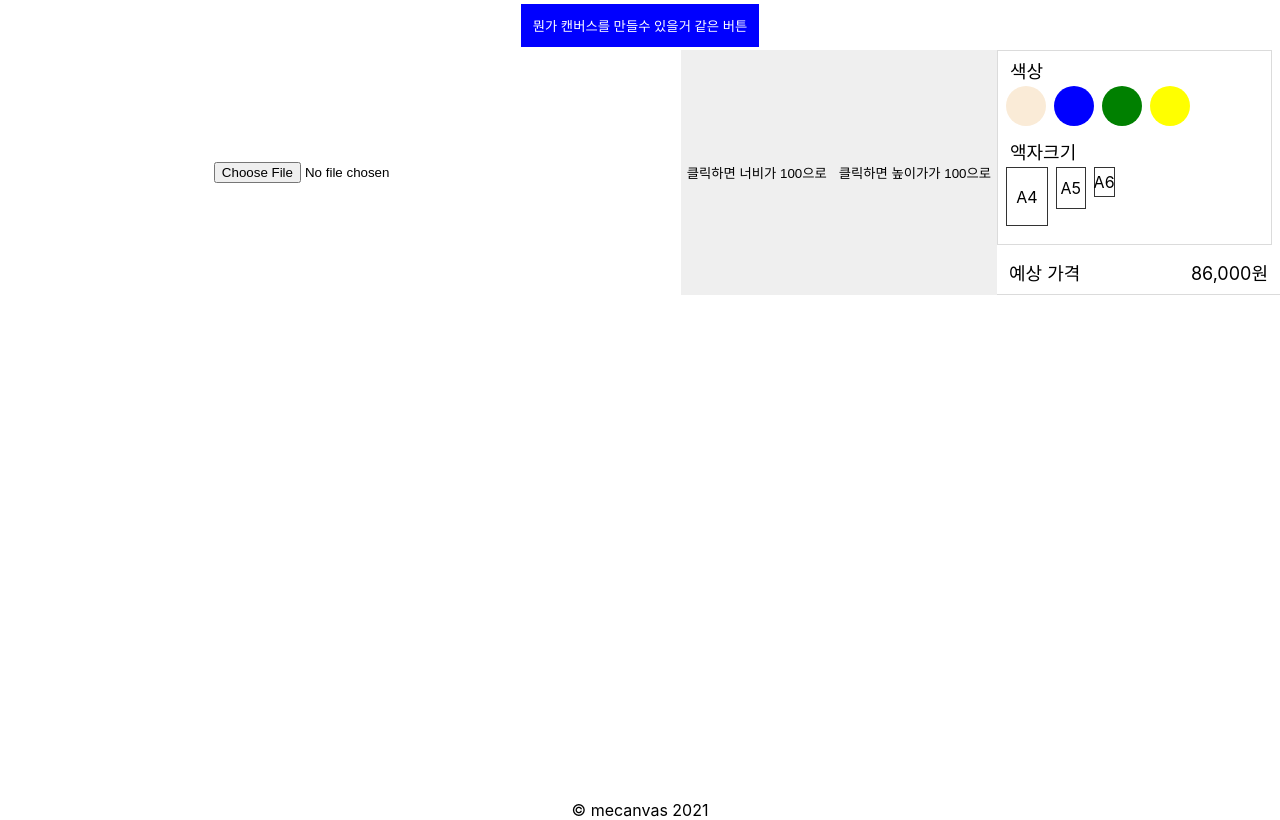
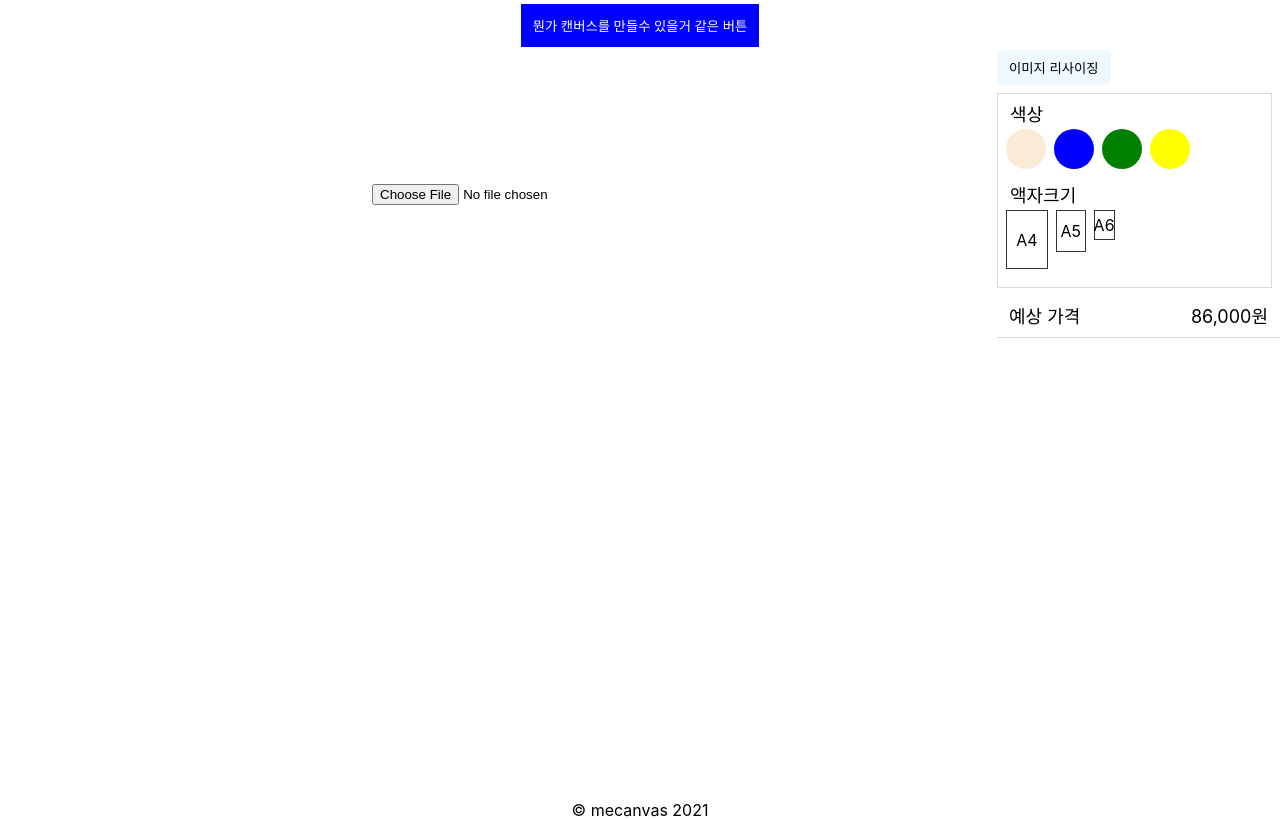
Before and after one commit to mecanvas/early-front, a Next.js app: page /tool in a window 1280 px wide. Built offline with nearby package versions, Linux system fonts and the light colour scheme.

Commit message:
이미지 리사이징 버튼 추가

```diff
--- a/pages/tool.tsx
+++ b/pages/tool.tsx
@@ -62,6 +62,17 @@ const FactoryTitle = styled.div`
   div {
     margin-left: auto;
   }
+`;
+
+const ImageToolWrapper = styled.div`
+  display: flex;
+  margin-bottom: 8px;
+`;
+
+const ImageResize = styled.button`
+  padding: 8px 12px;
+  border-radius: 6px;
+  background-color: aliceblue;
 `;
 
 const ColorPaletteWrapper = styled.div`
@@ -189,7 +200,7 @@ const Tool = () => {
   const youSelectedFrameRef = useRef<HTMLDivElement>(null);
   const imgWrapperRef = useRef<HTMLDivElement>(null);
 
-  // canvas -> dataUrl로 바꿔야 이미지의 크기가 바뀐다. (canvas가 natural img에 따라 사용하기 때문)
+  // canvas로 이미지의 너비,높이를 바꿔야 이미지의 크기가 바뀐다. (액자로 자를 시 natural size를 사용하기 때문)
   const resizeImageSrc = useCallback(() => {
     const img = new Image(imgWidth, imgHeight);
     img.src = imgUploadUrl;
@@ -263,6 +274,20 @@ const Tool = () => {
     [paperSize],
   );
 
+  const handleImgResizing = useCallback(() => {
+    setIsResize((prev) => !prev);
+  }, []);
+
+  const handleImgUpload = async (e: React.ChangeEventHandler<HTMLInputElement> | any) => {
+    try {
+      const file = e.target.files[0];
+      const image = await resizeFile(file);
+      setImgUploadUrl(typeof image === 'string' ? image : '');
+    } catch (err) {
+      console.error(err);
+    }
+  };
+
   // TODO: 스크롤? 에 따라 반영이 안되보임
   useEffect(() => {
     if (selectedFrame && selectedFrameInfo) {
@@ -303,19 +328,10 @@ const Tool = () => {
     }
   }, [imgWidth, imgHeight, imgNode, isResize]);
 
-  const handleImgUpload = async (e: React.ChangeEventHandler<HTMLInputElement> | any) => {
-    try {
-      const file = e.target.files[0];
-      const image = await resizeFile(file);
-      setImgUploadUrl(typeof image === 'string' ? image : '');
-    } catch (err) {
-      console.error(err);
-    }
-  };
-
+  // 이미지 업로드시 file로 변환 TODO: 이걸로 formData 만들어서 서버에 보내기
   useEffect(() => {
-    const g = dataURLtoFile(imgUploadUrl, 'img');
-    console.log(g);
+    const file = dataURLtoFile(imgUploadUrl, 'img');
+    console.log(file);
   }, [imgUploadUrl]);
 
   return (
@@ -335,23 +351,11 @@ const Tool = () => {
           <input type="file" accept="image/*" onChange={handleImgUpload} />
         )}
       </ImageWrapper>
-      <button
-        onClick={() => {
-          setIsResize(true);
-          setImgWidth(100);
-        }}
-      >
-        클릭하면 너비가 100으로
-      </button>
-      <button
-        onClick={() => {
-          setImgHeight(100);
-        }}
-      >
-        클릭하면 높이가가 100으로
-      </button>
 
       <VersatileWrapper>
+        <ImageToolWrapper>
+          <ImageResize onClick={handleImgResizing}>이미지 리사이징</ImageResize>
+        </ImageToolWrapper>
         <Versatile>
           <Factory>
             <FactoryTitle>색상</FactoryTitle>
```
